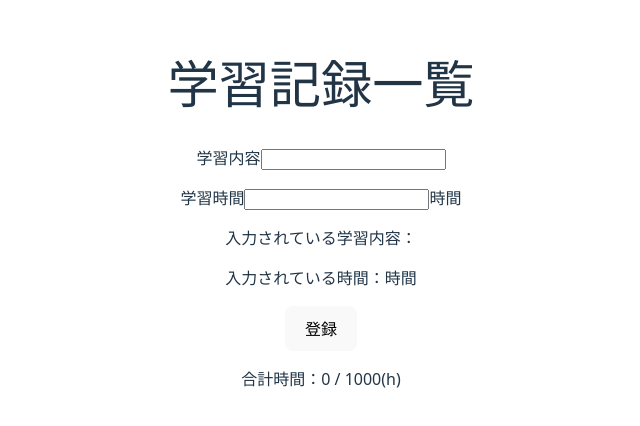
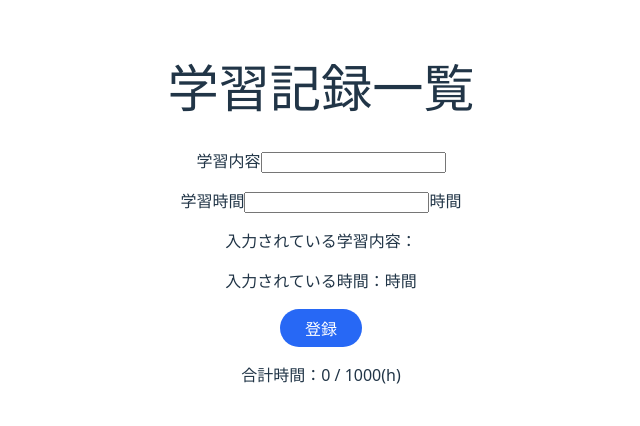
Before and after one commit to dai-gi/learning-log-app, a React (Vite) app: page / in a window 1280 px wide. Shown: the part 186-612 px from the top of the page, without its empty margins (319-959 px from the left). Built offline with nearby package versions, Linux system fonts and the light colour scheme.

Commit message:
style: スタイル適用

```diff
--- a/src/components/atom/button/PrimaryButton.tsx
+++ b/src/components/atom/button/PrimaryButton.tsx
@@ -1,6 +1,18 @@
+import styled from "styled-components";
+
 export const PrimaryButton = (props) => {
   const { children, onClick } = props;
-  return (
-    <button onClick={onClick}>{ children }</button>
-  )
+  return <SButton onClick={onClick}>{ children }</SButton>
 }
+
+const SButton = styled.button`
+  background-color: #2768F5;
+  color: #fff;
+  padding: 6px 24px;
+  border-radius: 9999px;
+  outline: none;
+  &:hover {
+    cursor: pointer;
+    opacity: 0.8;
+  }
+`
```
